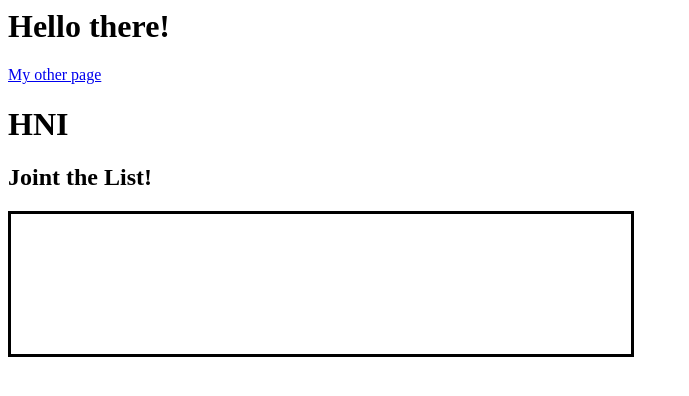
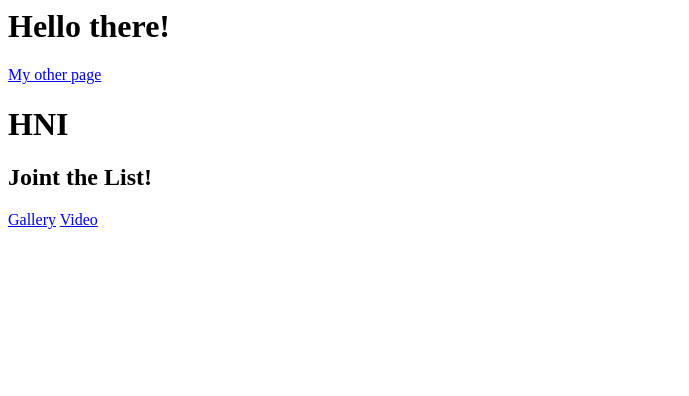
Before and after one commit to TheWonderFromDownUnder/web-platform-qrqmph, a plain HTML site: page index.html in a window 1280 px wide. Shown: the whole page, without its empty margins (0-689 px from the left). Drawn offline with Linux system fonts and the light colour scheme.

Commit message:
1 file modified

```diff
--- a/index.html
+++ b/index.html
@@ -19,11 +19,7 @@
 <h1 title>HNI</h1> <!-- This is for the website's logo -->
 
 <h2 title>Joint the List!</h2> <!-- This is the title as it appears on the page -->
-<div class="center">
- <a href="/gallery.html">
-</div>
-<div class="right">
- <a href="/video.html">
-</div>
+ <a href="/gallery.html">Gallery</a><title>Joint the List!</title>
+ <a href="/video.html">Video</a><title>Joint the List!</title>
   </body>
 </html>
```
